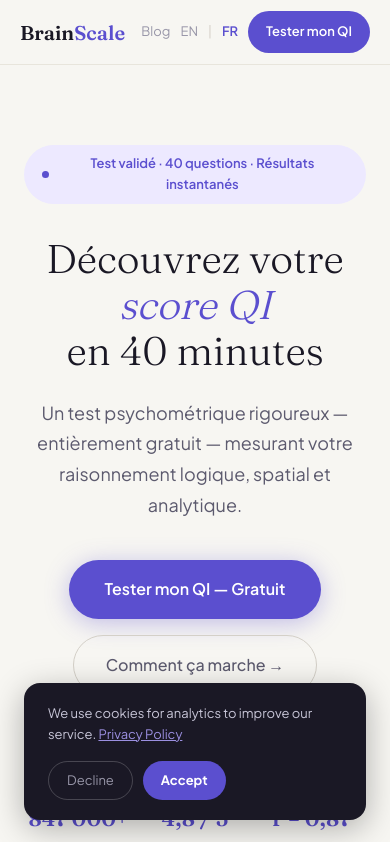
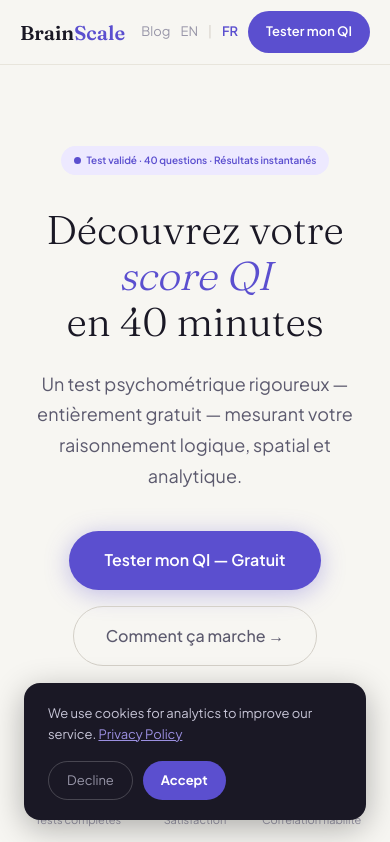
Before and after one commit to devbrainscale/brainscale, a Next.js app: page /fr in a window 390 px wide. Shown: the top 842 px of the page. Built offline with nearby package versions, Linux system fonts and the light colour scheme.

Commit message:
fix: FR trust badge mobile — nowrap + smaller font on <540px

```diff
--- a/src/app/fr/page.tsx
+++ b/src/app/fr/page.tsx
@@ -111,8 +111,8 @@ export default function FrHomePage() {
       {/* HERO */}
       <section style={{ padding: "80px 24px 60px", textAlign: "center" }}>
         <div style={{ maxWidth: "720px", margin: "0 auto" }}>
-          <div style={{ display: "inline-flex", alignItems: "center", gap: "8px", backgroundColor: "#EDE9FF", color: "#5B4FCF", padding: "8px 18px", borderRadius: "999px", fontSize: "13px", fontWeight: 600, marginBottom: "32px" }}>
-            <span style={{ width: "7px", height: "7px", borderRadius: "50%", backgroundColor: "#5B4FCF", display: "inline-block" }} />
+          <div className="bs-trust-badge" style={{ display: "inline-flex", alignItems: "center", gap: "8px", backgroundColor: "#EDE9FF", color: "#5B4FCF", padding: "8px 18px", borderRadius: "999px", fontSize: "13px", fontWeight: 600, marginBottom: "32px", whiteSpace: "nowrap" }}>
+            <span style={{ width: "7px", height: "7px", borderRadius: "50%", backgroundColor: "#5B4FCF", flexShrink: 0, display: "inline-block" }} />
             Test validé · 40 questions · Résultats instantanés
           </div>
 
@@ -454,6 +454,7 @@ export default function FrHomePage() {
           .bs-bell-range { font-size: 8px !important; }
           .bs-bell-label { font-size: 7px !important; }
           .bs-bell-pct   { font-size: 11px !important; }
+          .bs-trust-badge { font-size: 10px !important; padding: 6px 13px !important; gap: 6px !important; }
         }
       `}</style>
 
```
